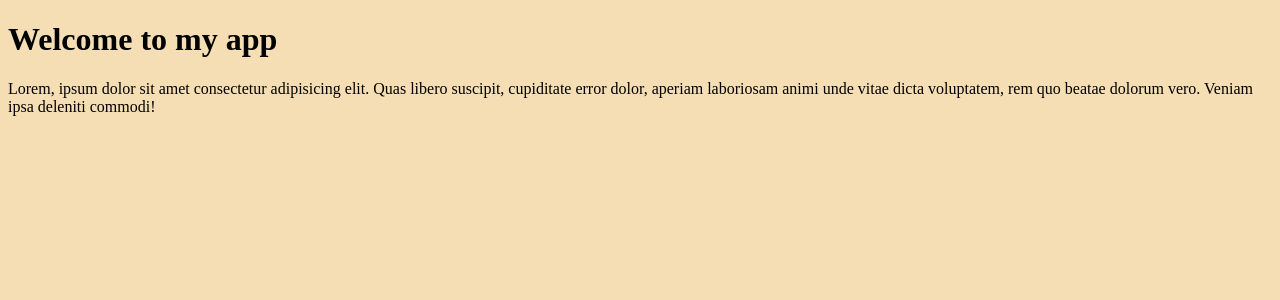
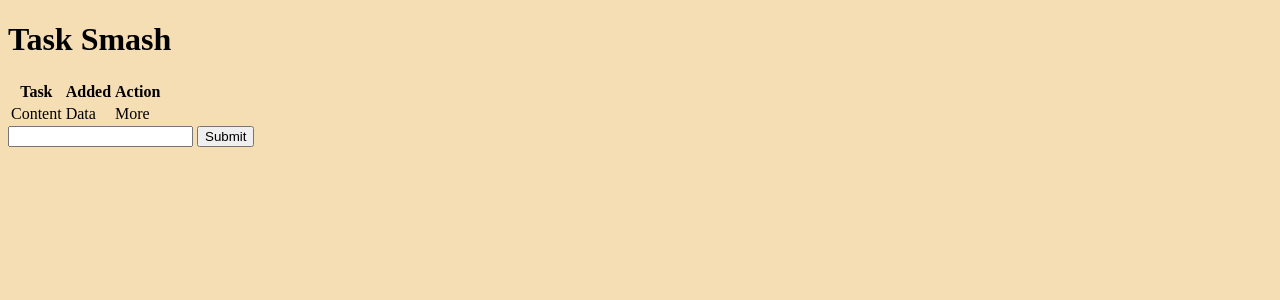
Before and after one commit to pythoneze/flask-task-app, a Flask app: page / in a window 1280 px wide. Shown: the top 300 px of the page. Run offline with Flask 3, Linux system fonts and the light colour scheme.

Commit message:
Inheriting from base.html to index.html and add the table & form

```diff
--- /dev/null
+++ b/templates/base.html
@@ -0,0 +1,12 @@
+<!DOCTYPE html>
+<html lang="en">
+<head>
+    <meta charset="UTF-8">
+    <meta name="viewport" content="width=device-width, initial-scale=1.0">
+    <link rel="stylesheet" href="{{url_for("static", filename="styles.css")}}"/>
+    {% block head %} {% endblock %}
+</head>
+<body>
+    {% block body %} {% endblock %}
+</body>
+</html>
--- a/templates/index.html
+++ b/templates/index.html
@@ -1,15 +1,27 @@
-<!DOCTYPE html>
-<html lang="en">
-<head>
-    <meta charset="UTF-8">
-    <meta name="viewport" content="width=device-width, initial-scale=1.0">
-    <link rel="stylesheet" href="{{url_for("static", filename="styles.css")}}">
-    <title>My Task App</title>
-</head>
-<body>
-    <h1>Welcome to my app</h1>
-    <p>
-        Lorem, ipsum dolor sit amet consectetur adipisicing elit. Quas libero suscipit, cupiditate error dolor, aperiam laboriosam animi unde vitae dicta voluptatem, rem quo beatae dolorum vero. Veniam ipsa deleniti commodi!
-    </p>
-</body>
-</html>
+{% extends "base.html" %}
+
+{% block head %}
+<title>Task Smash</title>
+{% endblock %}
+
+{% block body %}
+<div class="content">
+    <h1>Task Smash</h1>
+    <table>
+        <tr>
+            <th>Task</th>
+            <th>Added</th>
+            <th>Action</th>
+        </tr>
+        <tr>
+            <td>Content</td>
+            <td>Data</td>
+            <td>More</td>
+        </tr>
+    </table>
+    <form action="">
+        <input type="text" name="content" id="content">
+        <input type="submit" name="Add Task" id="btn_add">
+    </form>
+</div>
+{% endblock %}
```
